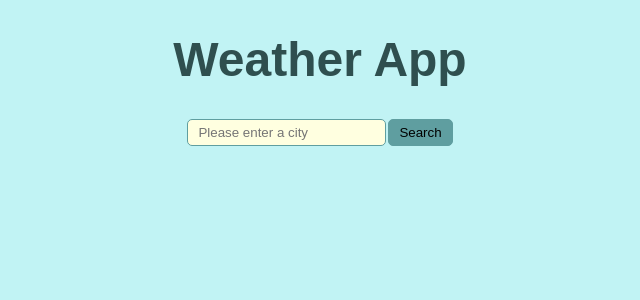
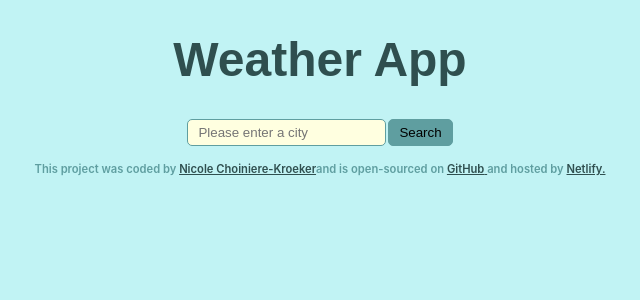
Before and after one commit to nchoin/weather-react, a React (Create React App) app: page / in a window 1280 px wide. Shown: the top 300 px of the page, without its empty margins (320-960 px from the left). Built offline with nearby package versions, Linux system fonts and the light colour scheme.

Commit message:
added footer to App.js to include links to Git Hub, the repo and deployed site

```diff
--- a/src/App.js
+++ b/src/App.js
@@ -7,6 +7,33 @@ export default function App() {
     <div className="Search">
       <h1 className="weatherApp">Weather App</h1>
       <SearchWeatherApp />
+      <p className="aboutFooter">
+        This project was coded by{" "}
+        <a
+          href="https://github.com/nchoin"
+          title="link to GitHub profile"
+          className="linkFooter"
+        >
+          Nicole Choiniere-Kroeker
+        </a>
+        and is open-sourced on{" "}
+        <a
+          href="https://github.com/nchoin/weather-react"
+          title="link to repo on GitHub"
+          className="linkFooter"
+        >
+          GitHub{" "}
+        </a>
+        and hosted by{" "}
+        <a
+          href="https://weather-react-shecodes-nck.netlify.app/"
+          title="weather app using react"
+          className="linkFooter"
+        >
+          {" "}
+          Netlify.
+        </a>
+      </p>
     </div>
   );
 }
--- a/src/SearchWeatherApp.css
+++ b/src/SearchWeatherApp.css
@@ -45,3 +45,11 @@ p.summary {
   color: darkslategray;
   font-weight: 600;
 }
+.aboutFooter{
+    font-size: .7em;
+    color: cadetblue;
+    font-weight: 600;
+}
+a.linkFooter{
+    color: darkslategray;
+}
```
